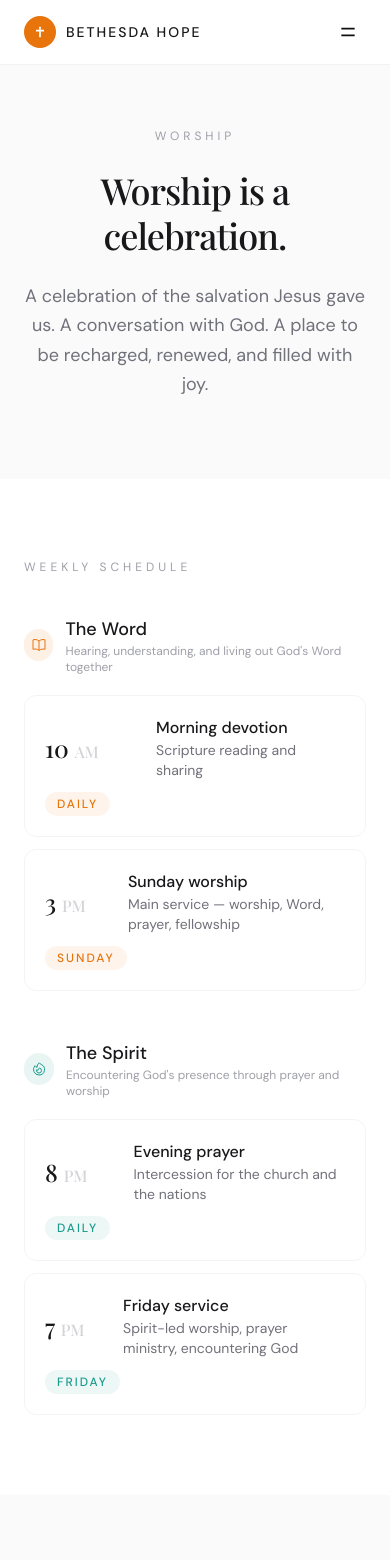
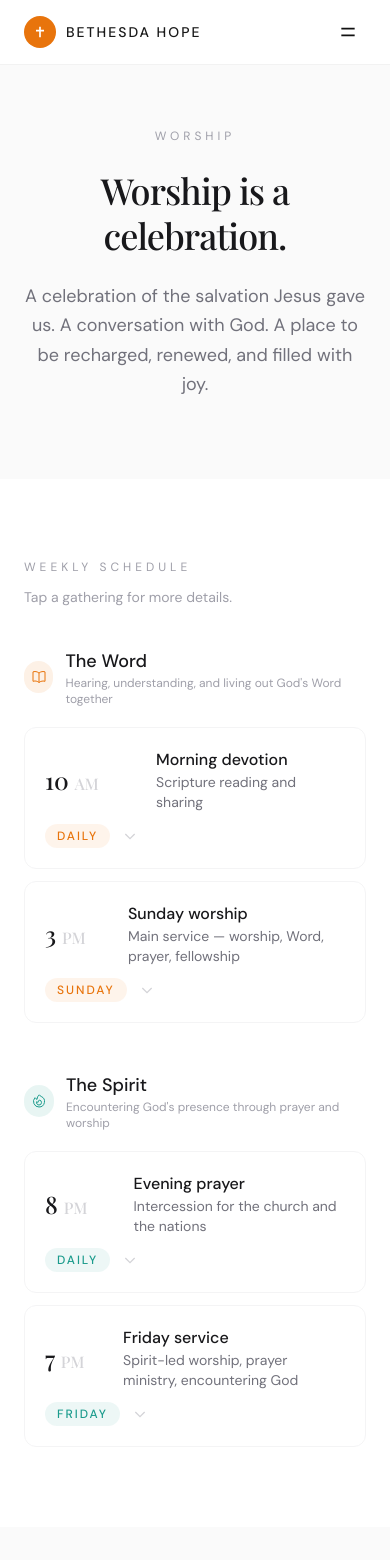
Before and after one commit to makewayjohn/bethesda-hope, a Next.js app: page /worship in a window 390 px wide. Shown: the top 1560 px of the page. Built offline with nearby package versions, Linux system fonts and the light colour scheme.

Commit message:
Make weekly schedule cards expandable with details

```diff
--- a/src/app/worship/page.tsx
+++ b/src/app/worship/page.tsx
@@ -1,5 +1,151 @@
+"use client";
+
+import { useState } from "react";
 import Link from "next/link";
 import ScrollReveal from "@/components/ScrollReveal";
+
+type Gathering = {
+  id: string;
+  time: string;
+  ampm: string;
+  title: string;
+  summary: string;
+  badge: string;
+  details: string[];
+};
+
+const wordGatherings: Gathering[] = [
+  {
+    id: "morning-devotion",
+    time: "10",
+    ampm: "AM",
+    title: "Morning devotion",
+    summary: "Scripture reading and sharing",
+    badge: "DAILY",
+    details: [
+      "A short, focused time around God's Word to start the day grounded — Scripture reading, reflection, and brief sharing.",
+      "Open to anyone, students and staff alike. Come as you are, even between classes.",
+      "Usually 30–40 minutes, followed by short prayer for the day ahead.",
+    ],
+  },
+  {
+    id: "sunday-worship",
+    time: "3",
+    ampm: "PM",
+    title: "Sunday worship",
+    summary: "Main service — worship, Word, prayer, fellowship",
+    badge: "SUNDAY",
+    details: [
+      "Our main weekly gathering — worship, a message from God's Word, prayer, and fellowship together.",
+      "Includes time for new faces to be welcomed and connected with a small group or leader.",
+      "Fellowship and food usually follow the service — stay and meet the community.",
+    ],
+  },
+];
+
+const spiritGatherings: Gathering[] = [
+  {
+    id: "evening-prayer",
+    time: "8",
+    ampm: "PM",
+    title: "Evening prayer",
+    summary: "Intercession for the church and the nations",
+    badge: "DAILY",
+    details: [
+      "A daily evening gathering devoted to prayer — for the church, for students' needs, and for the nations represented in our community.",
+      "A space to bring personal burdens, give thanks, and intercede together.",
+      "Quieter and more intimate than Sunday worship — come even just to sit and pray.",
+    ],
+  },
+  {
+    id: "friday-service",
+    time: "7",
+    ampm: "PM",
+    title: "Friday service",
+    summary: "Spirit-led worship, prayer ministry, encountering God",
+    badge: "FRIDAY",
+    details: [
+      "An extended time of Spirit-led worship and prayer ministry to close out the week in God's presence.",
+      "Includes space for personal prayer ministry — for healing, breakthrough, and encountering God.",
+      "Often runs longer than other gatherings as the Spirit leads.",
+    ],
+  },
+];
+
+function GatheringCard({
+  item,
+  accent,
+}: {
+  item: Gathering;
+  accent: "orange" | "teal";
+}) {
+  const [open, setOpen] = useState(false);
+  const color =
+    accent === "orange"
+      ? "text-brand-orange bg-brand-orange/8"
+      : "text-brand-teal bg-brand-teal/8";
+
+  return (
+    <button
+      type="button"
+      onClick={() => setOpen((v) => !v)}
+      aria-expanded={open}
+      className="w-full text-left bg-white rounded-xl border border-zinc-100 p-5 hover:border-zinc-200 transition-colors"
+    >
+      <div className="flex flex-col sm:flex-row sm:items-center justify-between gap-3">
+        <div className="flex items-center gap-4">
+          <div className="font-display text-2xl font-medium text-zinc-900 w-24">
+            {item.time} <span className="text-base text-zinc-300">{item.ampm}</span>
+          </div>
+          <div>
+            <h3 className="font-medium text-zinc-900">{item.title}</h3>
+            <p className="text-sm text-zinc-500">{item.summary}</p>
+          </div>
+        </div>
+        <div className="flex items-center gap-3 self-start sm:self-center">
+          <span
+            className={`text-xs tracking-[2px] px-3 py-1 rounded-full font-medium ${color}`}
+          >
+            {item.badge}
+          </span>
+          <svg
+            className={`w-4 h-4 text-zinc-300 transition-transform ${
+              open ? "rotate-180" : ""
+            }`}
+            fill="none"
+            stroke="currentColor"
+            strokeWidth={2}
+            viewBox="0 0 24 24"
+          >
+            <path d="M19 9l-7 7-7-7" />
+          </svg>
+        </div>
+      </div>
+
+      <div
+        className={`grid transition-all duration-300 ease-in-out ${
+          open ? "grid-rows-[1fr] mt-4" : "grid-rows-[0fr]"
+        }`}
+      >
+        <div className="overflow-hidden">
+          <ul className="space-y-2 pt-4 border-t border-zinc-100">
+            {item.details.map((d, i) => (
+              <li
+                key={i}
+                className="text-sm text-zinc-500 leading-relaxed flex gap-2"
+              >
+                <span className={accent === "orange" ? "text-brand-orange" : "text-brand-teal"}>
+                  &bull;
+                </span>
+                <span>{d}</span>
+              </li>
+            ))}
+          </ul>
+        </div>
+      </div>
+    </button>
+  );
+}
 
 export default function WorshipPage() {
   return (
@@ -21,8 +167,11 @@
       <section className="py-20 px-6">
         <div className="max-w-4xl mx-auto">
           <ScrollReveal>
-            <p className="text-xs tracking-[4px] text-zinc-400 mb-10">
+            <p className="text-xs tracking-[4px] text-zinc-400 mb-3">
               WEEKLY SCHEDULE
+            </p>
+            <p className="text-sm text-zinc-400 mb-10">
+              Tap a gathering for more details.
             </p>
 
             {/* Word-focused */}
@@ -43,42 +192,9 @@
                 </div>
               </div>
               <div className="space-y-3">
-                <div className="bg-white rounded-xl border border-zinc-100 p-5 flex flex-col sm:flex-row sm:items-center justify-between gap-3">
-                  <div className="flex items-center gap-4">
-                    <div className="font-display text-2xl font-medium text-zinc-900 w-24">
-                      10 <span className="text-base text-zinc-300">AM</span>
-                    </div>
-                    <div>
-                      <h3 className="font-medium text-zinc-900">
-                        Morning devotion
-                      </h3>
-                      <p className="text-sm text-zinc-500">
-                        Scripture reading and sharing
-                      </p>
-                    </div>
-                  </div>
-                  <span className="text-xs tracking-[2px] text-brand-orange bg-brand-orange/8 px-3 py-1 rounded-full font-medium self-start sm:self-center">
-                    DAILY
-                  </span>
-                </div>
-                <div className="bg-white rounded-xl border border-zinc-100 p-5 flex flex-col sm:flex-row sm:items-center justify-between gap-3">
-                  <div className="flex items-center gap-4">
-                    <div className="font-display text-2xl font-medium text-zinc-900 w-24">
-                      3 <span className="text-base text-zinc-300">PM</span>
-                    </div>
-                    <div>
-                      <h3 className="font-medium text-zinc-900">
-                        Sunday worship
-                      </h3>
-                      <p className="text-sm text-zinc-500">
-                        Main service — worship, Word, prayer, fellowship
-                      </p>
-                    </div>
-                  </div>
-                  <span className="text-xs tracking-[2px] text-brand-orange bg-brand-orange/8 px-3 py-1 rounded-full font-medium self-start sm:self-center">
-                    SUNDAY
-                  </span>
-                </div>
+                {wordGatherings.map((g) => (
+                  <GatheringCard key={g.id} item={g} accent="orange" />
+                ))}
               </div>
             </div>
 
@@ -101,42 +217,9 @@
                 </div>
               </div>
               <div className="space-y-3">
-                <div className="bg-white rounded-xl border border-zinc-100 p-5 flex flex-col sm:flex-row sm:items-center justify-between gap-3">
-                  <div className="flex items-center gap-4">
-                    <div className="font-display text-2xl font-medium text-zinc-900 w-24">
-                      8 <span className="text-base text-zinc-300">PM</span>
-                    </div>
-                    <div>
-                      <h3 className="font-medium text-zinc-900">
-                        Evening prayer
-                      </h3>
-                      <p className="text-sm text-zinc-500">
-                        Intercession for the church and the nations
-                      </p>
-                    </div>
-                  </div>
-                  <span className="text-xs tracking-[2px] text-brand-teal bg-brand-teal/8 px-3 py-1 rounded-full font-medium self-start sm:self-center">
-                    DAILY
-                  </span>
-                </div>
-                <div className="bg-white rounded-xl border border-zinc-100 p-5 flex flex-col sm:flex-row sm:items-center justify-between gap-3">
-                  <div className="flex items-center gap-4">
-                    <div className="font-display text-2xl font-medium text-zinc-900 w-24">
-                      7 <span className="text-base text-zinc-300">PM</span>
-                    </div>
-                    <div>
-                      <h3 className="font-medium text-zinc-900">
-                        Friday service
-                      </h3>
-                      <p className="text-sm text-zinc-500">
-                        Spirit-led worship, prayer ministry, encountering God
-                      </p>
-                    </div>
-                  </div>
-                  <span className="text-xs tracking-[2px] text-brand-teal bg-brand-teal/8 px-3 py-1 rounded-full font-medium self-start sm:self-center">
-                    FRIDAY
-                  </span>
-                </div>
+                {spiritGatherings.map((g) => (
+                  <GatheringCard key={g.id} item={g} accent="teal" />
+                ))}
               </div>
             </div>
           </ScrollReveal>
```
